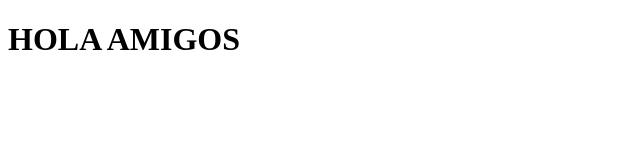
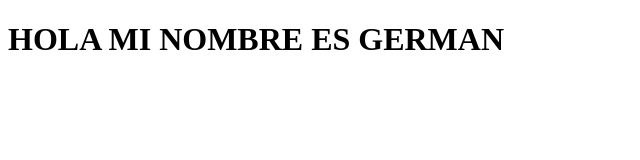
Before and after one commit to JGermanUmiri/primeraprueba, a plain HTML site: page INDEX.HTML in a window 1280 px wide. Shown: the whole page, without its empty margins (0-640 px from the left). Drawn offline with Linux system fonts and the light colour scheme.

Commit message:
SEGUNDO CAMBIO

```diff
--- a/INDEX.HTML
+++ b/INDEX.HTML
@@ -6,6 +6,6 @@
     <title>Document</title>
 </head>
 <body>
-    <H1>HOLA AMIGOS</H1>
+    <H1>HOLA MI NOMBRE ES GERMAN</H1>
 </body>
 </html>
```
